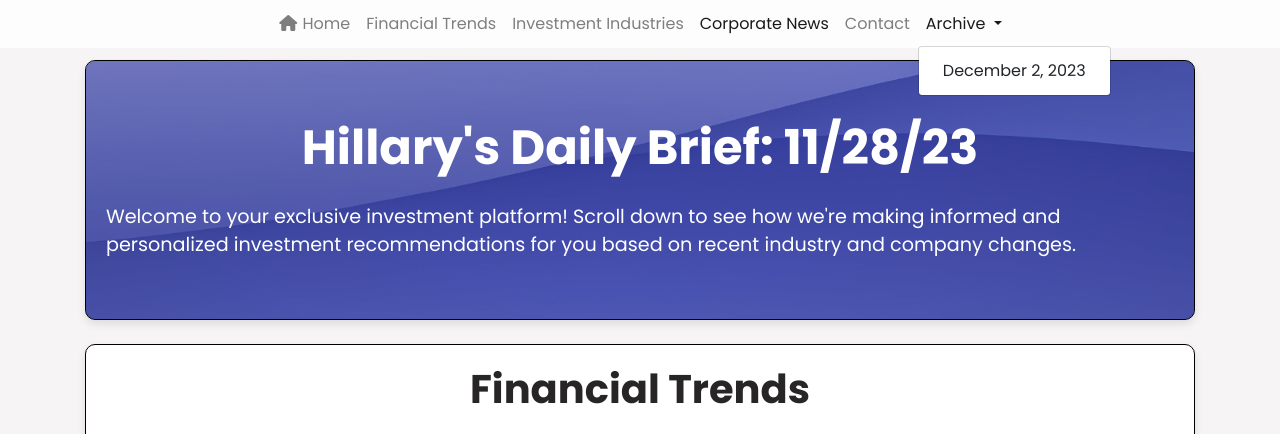
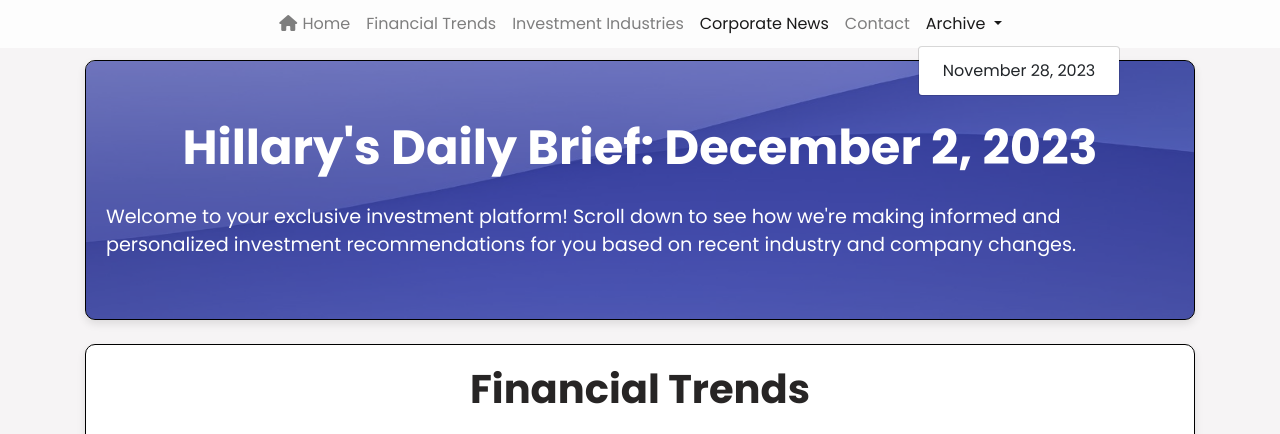
Before and after one commit to Stanford-OHS-Wharton/HilaryAsh, a plain HTML site: page index.html in a window 1280 px wide. Both pictures are taken after a click on the button "Archive". Shown: the top 434 px of the page. Drawn offline with nearby package versions, Linux system fonts and the light colour scheme.

Commit message:
standardization

```diff
--- a/index.html
+++ b/index.html
@@ -51,7 +51,7 @@
 				Archive
 			  </a>
               <div class="dropdown-menu" aria-labelledby="dateDropdown">
-                <a class="dropdown-item" href="November_28_2023.html" target="_blank">December 2, 2023</a>
+                <a class="dropdown-item" href="archive/November_28_2023.html" target="_blank">November 28, 2023</a>
               </div>
             </div>
           </li>
@@ -63,7 +63,7 @@
         <div class="card mb-4 first-card" id="home">
 			<div class="card-img-overlay d-flex flex-column justify-content-center text-white">
 				<div class="overlay"></div>
-				<h1 class="white-title text-center display-4">Hillary's Daily Brief: 11/28/23</h1>
+				<h1 class="white-title text-center display-4">Hillary's Daily Brief: December 2, 2023</h1>
 				<p class="white-paragraph lead">Welcome to your exclusive investment platform! Scroll down to see how we're making informed and personalized investment recommendations for you based on recent industry and company changes.</p>
 			</div>
 		</div>
```
Also changed, not shown: archive/November_28_2023.html (renamed from November_28_2023.html).
